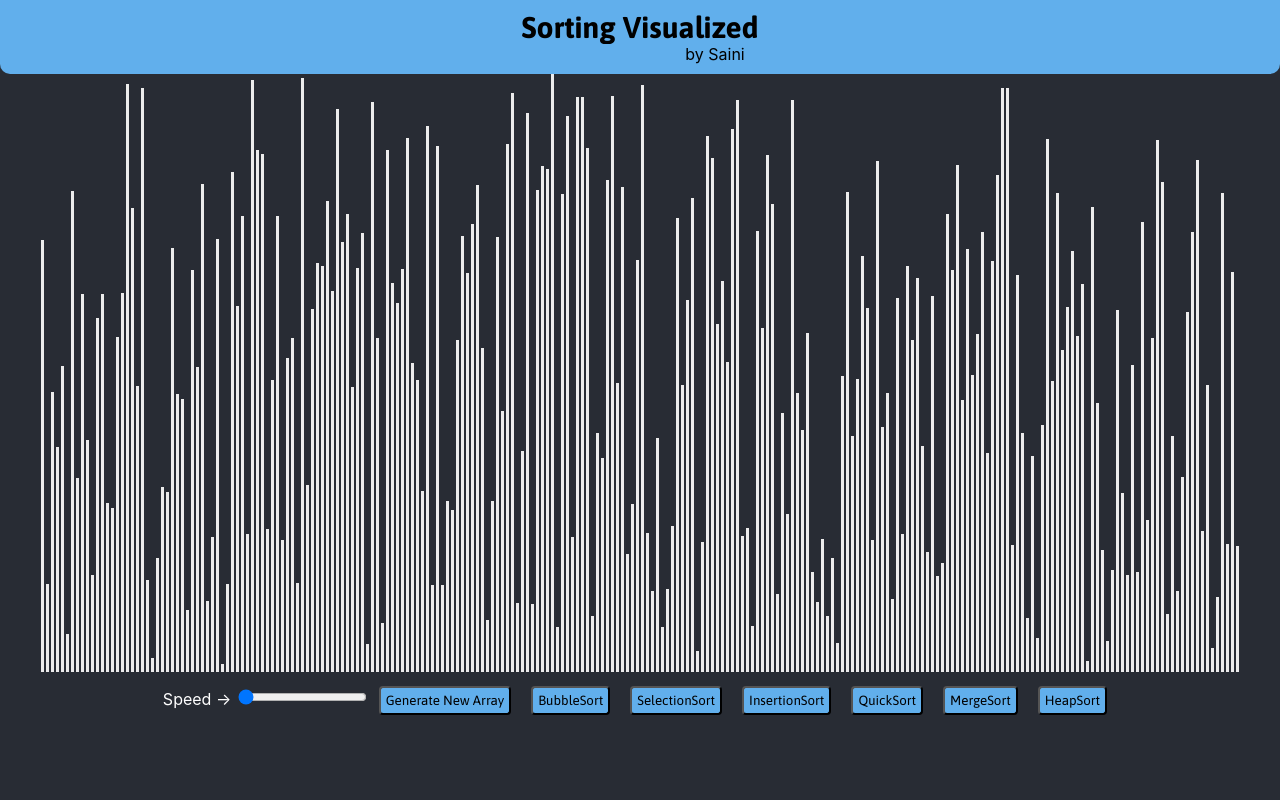
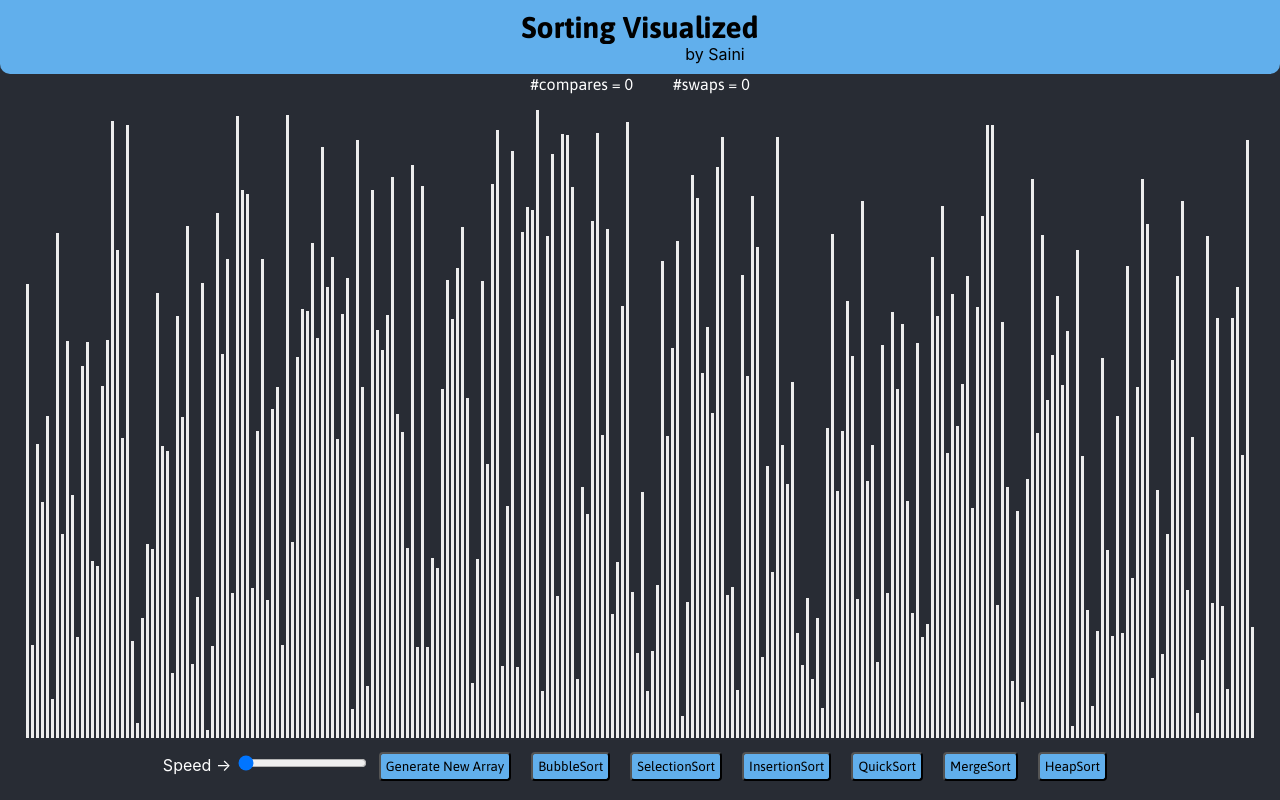
Before and after one commit to avarokin/Sorting, a React (Create React App) app: page / in a window 1280 px wide. Built offline with nearby package versions, Linux system fonts and the light colour scheme.

Commit message:
swaps and compares counters added

```diff
--- a/src/Sorting/Sorting.css
+++ b/src/Sorting/Sorting.css
@@ -35,6 +35,17 @@ body {
   display: inline;
 }
 
+.text-style {
+  color: white;
+  font-family: Asap,sans-serif;
+  display: inline;
+}
+
+.tab {
+  display: inline;
+  padding: 20px;
+}
+
 .array-container {
   position: relative;
   align-items: center;
--- a/src/Sorting/Sorting.jsx
+++ b/src/Sorting/Sorting.jsx
@@ -2,6 +2,9 @@
 import React from 'react';
 import './Sorting.css';
 import {doBubbleSort, doSelSort, doInsertionSort, doQuickSort, doMergeSort, doHeapSort } from './SortingAlgorithms.js'
+
+const NBARS = Math.floor(window.innerWidth/5)-10;
+const MAX_INTERVAL = Math.floor(window.innerHeight/1.25)-10;
 
 export default class Sorting extends React.Component {
 
@@ -22,19 +25,22 @@ export default class Sorting extends React.Component {
   resetArray () {
 
     const array = [];
-    for (let i = 0 ; i < 240  ; i++  ) {
+    for (let i = 0 ; i < NBARS  ; i++  ) {
       array.push(0);
     }
     this.setState({array});
-
     this.initiate();
+    document.getElementById('comps-id').innerHTML = 0;
+    document.getElementById('swaps-id').innerHTML = 0;
   }
 
   initiate() {
 
+    console.log(window.innerHeight);
+
     const array = [];
-    for (let i = 0 ; i < 240  ; i++  ) {
-      array.push(randomIntFromInterval(5,600));
+    for (let i = 0 ; i < NBARS  ; i++  ) {
+      array.push(randomIntFromInterval(5,MAX_INTERVAL));
     }
 
     const arrayBars = document.getElementsByClassName('array-bar');
@@ -50,10 +56,8 @@ export default class Sorting extends React.Component {
               enableButtons();
               this.setState({array});
             }
-
           }, i*(5));
       }
-
   }
 
   bubbleSort() {
@@ -63,8 +67,10 @@ export default class Sorting extends React.Component {
     var speed = parseInt(document.getElementById('input-speed').value);
     speed = (1/speed) * 1000;
 
-    const [animations,swap,array] = doBubbleSort(this.state.array);
+    const [animations,swap,array,comps,swaps] = doBubbleSort(this.state.array);
     var j = 0;
+    var swaps_t = 0;
+    var comps_t = 0;
 
     for (let i = 0; i < animations.length; i++) {
 
@@ -79,8 +85,16 @@ export default class Sorting extends React.Component {
 
       setTimeout(() => {
 
+        if (swaps_t <= swaps) {
+          document.getElementById('swaps-id').innerHTML = swaps_t
+          swaps_t++;
+        }
+        if (comps_t <= comps) {
+          document.getElementById('comps-id').innerHTML = comps_t
+          comps_t++;
+        }
+
         if (isSwap ) {
-
           const [b1height, b2height] = swap[j++];
 
           b1style.height = `${b1height}px`;
@@ -104,11 +118,13 @@ export default class Sorting extends React.Component {
     var speed = parseInt(document.getElementById('input-speed').value);
     speed = (1/speed) * 1000;
 
-    const [animations,array] = doSelSort(this.state.array);
+    const [animations,array,comps,swaps] = doSelSort(this.state.array);
 
     var previousBarOne = 0;
     var previousBarTwo = 1;
     var j = 0;
+    var swaps_t = 0;
+    var comps_t = 0;
 
     for ( let i = 0 ; i < animations.length ; i++ ) {
 
@@ -122,6 +138,15 @@ export default class Sorting extends React.Component {
       const prevb2style = arrayBars[previousBarTwo].style;
 
       setTimeout(() => {
+
+        if (swaps_t <= swaps) {
+          document.getElementById('swaps-id').innerHTML = swaps_t
+          swaps_t++;
+        }
+        if (comps_t <= comps) {
+          document.getElementById('comps-id').innerHTML = comps_t
+          comps_t++;
+        }
 
         prevb1style.backgroundColor = '#ECECEC';
         prevb2style.backgroundColor = '#ECECEC';
@@ -154,11 +179,13 @@ export default class Sorting extends React.Component {
     var speed = parseInt(document.getElementById('input-speed').value);
     speed = (1/speed) * 1000;
 
-    const [animations,array] = doInsertionSort(this.state.array);
+    const [animations,array,comps,swaps] = doInsertionSort(this.state.array);
 
     var previousBarOne = 0;
     var previousBarTwo = 1;
     var j = 0;
+    var comps_t = 0;
+    var swaps_t = 0;
 
     for ( let i = 0 ; i < animations.length ; i++ ) {
 
@@ -171,6 +198,15 @@ export default class Sorting extends React.Component {
       const prevb2style = arrayBars[previousBarTwo].style;
 
       setTimeout(() => {
+
+        if (swaps_t <= swaps) {
+          document.getElementById('swaps-id').innerHTML = swaps_t
+          swaps_t++;
+        }
+        if (comps_t <= comps) {
+          document.getElementById('comps-id').innerHTML = comps_t
+          comps_t++;
+        }
 
         prevb1style.backgroundColor = '#ECECEC';//back to black
         prevb2style.backgroundColor = '#ECECEC';
@@ -201,12 +237,14 @@ export default class Sorting extends React.Component {
     var speed = parseInt(document.getElementById('input-speed').value);
     speed = (1/speed) * 10000;
 
-    const [animations,array] = doQuickSort(this.state.array);
+    const [animations,array,comps,swaps] = doQuickSort(this.state.array);
 
     var previousBarOne = 0;
     var previousBarTwo = 1;
     var prevPivot = 0
     var j = 0;
+    var swaps_t = 0;
+    var comps_t = 0;
 
     for ( let i = 0 ; i < animations.length ; i++ ) {
 
@@ -221,6 +259,15 @@ export default class Sorting extends React.Component {
       const prevb2style = arrayBars[previousBarTwo].style;
 
       setTimeout(() => {
+
+        if (swaps_t <= swaps) {
+          document.getElementById('swaps-id').innerHTML = swaps_t
+          swaps_t++;
+        }
+        if (comps_t <= comps) {
+          document.getElementById('comps-id').innerHTML = comps_t
+          comps_t++;
+        }
 
         prevb1style.backgroundColor = '#ECECEC';//back to white
         prevb2style.backgroundColor = '#ECECEC';
@@ -257,10 +304,12 @@ export default class Sorting extends React.Component {
     var speed = parseInt(document.getElementById('input-speed').value);
     speed = (1/speed) * 10000;
 
-    const [animations,array] = doMergeSort(this.state.array);
+    const [animations,array,comps,swaps] = doMergeSort(this.state.array);
 
     var previousBarOne = 0;
     var j = 0;
+    var comps_t = 0;
+    var swaps_t = 0;
 
     for ( let i = 0 ; i < animations.length ; i++ ) {
 
@@ -271,6 +320,15 @@ export default class Sorting extends React.Component {
       const prevb1style = arrayBars[previousBarOne].style;
 
       setTimeout(() => {
+
+        if (swaps_t <= swaps) {
+          document.getElementById('swaps-id').innerHTML = swaps_t
+          swaps_t++;
+        }
+        if (comps_t <= comps) {
+          document.getElementById('comps-id').innerHTML = comps_t
+          comps_t++;
+        }
 
         prevb1style.backgroundColor = '#ECECEC';//back to black
 
@@ -297,11 +355,13 @@ export default class Sorting extends React.Component {
     var speed = parseInt(document.getElementById('input-speed').value);
     speed = (1/speed) * 10000;
 
-    const [animations,array] = doHeapSort(this.state.array);
+    const [animations,array, comps, swaps] = doHeapSort(this.state.array);
 
     var previousBarOne = 0;
     var previousBarTwo = 1;
     var j = 0;
+    var comps_t = 0;
+    var swaps_t = 0;
 
     for ( let i = 0 ; i < animations.length ; i++ ) {
 
@@ -314,6 +374,15 @@ export default class Sorting extends React.Component {
       const prevb2style = arrayBars[previousBarTwo].style;
 
       setTimeout(() => {
+
+        if (swaps_t <= swaps) {
+          document.getElementById('swaps-id').innerHTML = swaps_t
+          swaps_t++;
+        }
+        if (comps_t <= comps) {
+          document.getElementById('comps-id').innerHTML = comps_t
+          comps_t++;
+        }
 
         prevb1style.backgroundColor = '#ECECEC';//back to black
         prevb2style.backgroundColor = '#ECECEC';
@@ -347,8 +416,15 @@ export default class Sorting extends React.Component {
       <div className='array-container'>
 
         <div className='title'>Sorting Visualized</div>
+        <div className='name'>by Saini</div>
 
-        <div className='name'>by Saini</div>
+        <div className='text-style'>#compares = </div>
+        <output className='text-style' id='comps-id'></output>
+        <p className='tab'></p>
+        <div className='text-style'>#swaps = </div>
+        <output className='text-style' id='swaps-id'></output>
+
+        <p></p>
 
         {array.map((value,index) => (
             <div
--- a/src/Sorting/SortingAlgorithms.js
+++ b/src/Sorting/SortingAlgorithms.js
@@ -2,6 +2,8 @@ export function doBubbleSort(array) {
 
   const animations = [];
   const swap = [];
+  var compares = 0;
+  var swaps = 0;
 
   for (var i = 0; i < array.length-1; i++) {
     for (var j = 0; j < array.length-i-1; j++) {
@@ -9,12 +11,14 @@ export function doBubbleSort(array) {
       // Push to animations for comparison color change
       animations.push([j,j+1]);
       animations.push([j,j+1]);
+      compares++;
       if (array[j] > array[j+1]) {
         swap.push([array[j+1],array[j]]);
         swap.push([array[j+1],array[j]]);
         var temp = array[j];
         array[j] = array[j+1];
         array[j+1] = temp;
+        swaps++;
       } else {
         swap.push([array[j],array[j+1]]);
         swap.push([array[j],array[j+1]]);
@@ -22,7 +26,7 @@ export function doBubbleSort(array) {
     }
   }
 
-  return [animations,swap,array];
+  return [animations,swap,array,compares,swaps];
 }
 
 
@@ -31,6 +35,8 @@ export function doSelSort(array) {
     const animations = [];
     var min = array[0];
     var minIndex = 0;
+    var comps = 0;
+    var swaps = 0;
 
   for ( let i = 0 ;i < array.length ; i++ ) {
 
@@ -39,23 +45,27 @@ export function doSelSort(array) {
 
     for ( let j = i ; j < array.length ; j++ ) {
       animations.push([false,j,minIndex]);
+      comps++;
       if ( min > array[j] ) {
         min = array[j];
         minIndex = j;
       }
     }
     animations.push([true,i,minIndex,array[i],array[minIndex]]);
+    swaps++;
     let temp = array[i];
     array[i] = array[minIndex];
     array[minIndex] = temp;
   }
 
-  return [animations,array];
+  return [animations,array,comps,swaps];
 }
 
 export function doInsertionSort(array) {
 
   const animations = [];
+  var swaps = 0;
+  var comps = 0;
 
   for ( let i = 1 ; i < array.length ; i++ ) {
 
@@ -63,55 +73,60 @@ export function doInsertionSort(array) {
     let j = i-1;
 
     while( j >= 0 && array[j] >= key) {
+      comps++;
+      swaps++;
       array[j+1] = array[j];
       animations.push([false,j+1,j,array[j+1],array[j]]);
       animations.push([true,j+1,j,array[j+1],array[j]]);
       j--;
     }
+    comps++;
     array[j+1] = key;
   }
-  return [animations,array];
+  return [animations,array,comps,swaps];
 }
 
 export function doQuickSort(array) {
 
   const animations = [];
+  var cs = [0,0];
 
   var low = 0;
   var high = array.length - 1;
 
-  quickSort(array,animations, low, high);
-
-  return [animations,array];
+  quickSort(array,animations, low, high, cs);
+  return [animations,array,cs[0],cs[1]];
 }
 
-function quickSort(array,animations,low,high) {
+function quickSort(array,animations,low,high,cs) {
 
   if (low < high) {
     var i = 0;
-    i = divide(array,animations, low, high);
+    i = divide(array,animations, low, high,cs);
 
-    quickSort(array,animations, low, i - 1);
-    quickSort(array,animations, i + 1, high);
+    quickSort(array,animations, low, i - 1,cs);
+    quickSort(array,animations, i + 1, high,cs);
   }
 
 }
 
-function divide(array,animations,low,high) {
+function divide(array,animations,low,high,cs) {
   var pi = low;
   var lower = low + 1;
   animations.push([true,pi,0,0,0,0]);
 
   for (var i = lower; i <= high; i++) {
-
+    cs[0]++;
     if (array[i] < array[pi]) {
       animations.push([false,pi,lower,i,array[lower],array[i]]);
+      cs[1]++;
       exch(array, i, lower);
       lower++;
     }
   }
   --lower;
   animations.push([false,pi,lower,pi,array[lower],array[pi]]);
+  cs[1]++;
   exch(array, lower, pi);
   pi = lower;
 
@@ -126,22 +141,25 @@ function exch(array, i, j) {
 
 export function doMergeSort(array) {
   const animations = [];
-  divide2(array, animations, 0, (array.length - 1));
-  return [animations,array];
+  var cs = [0,0];
+
+  divide2(array, animations, 0, (array.length - 1),cs);
+  return [animations,array, cs[0],cs[1]];
 }
 
-function divide2(array,animations,left,right) {
+function divide2(array,animations,left,right,cs) {
 
+  cs[0]++;
   if (left < right) {
             var mid = Math.floor((left + right) / 2);
-            divide2(array, animations, left, mid);
-            divide2(array, animations, mid + 1, right);
+            divide2(array, animations, left, mid,cs);
+            divide2(array, animations, mid + 1, right,cs);
 
-            merge(array, animations, left, mid, right);
+            merge(array, animations, left, mid, right,cs);
         }
 }
 
-function merge(array, animations, left, mid, right) {
+function merge(array, animations, left, mid, right,cs) {
 
   let aux = array.slice();
 
@@ -150,12 +168,20 @@ function merge(array, animations, left, mid, right) {
   for (let k = left; k <= right; k++) {
     if (i > mid) {
       array[k] = aux[j++];
+      cs[0]++;
+      cs[1]++;
     } else if (j > right) {
       array[k] = aux[i++];
+      cs[0]++;
+      cs[1]++;
     } else if (aux[j] <= aux[i]) {
       array[k] = aux[j++];
+      cs[0]++;
+      cs[1]++;
     } else {
       array[k] = aux[i++];
+      cs[0]++;
+      cs[1]++;
     }
     animations.push([false, k, array[k]]);
     animations.push([true, k, array[k]]);
@@ -165,26 +191,30 @@ function merge(array, animations, left, mid, right) {
 export function doHeapSort(array) {
 
   const animations = [];
+  var cs = [0,0];
 
   let n = array.length;
           for (let k = Math.floor(n / 2); k >= 1; k--)
-              sink(array,animations, k, n);
+              sink(array,animations, k, n,cs);
           while (n > 1) {
+              cs[0]++;
               exch2(array, 1, n--);
-              sink(array,animations, 1, n);
+              sink(array,animations, 1, n,cs);
               animations.push([false,1,n,array[1],array[n]]);
               animations.push([true,1,n,array[1],array[n]]);
 
           }
-  return [animations,array];
+  return [animations,array,cs[0],cs[1]];
 }
 
-function sink(array, animations, k, n) {
+function sink(array, animations, k, n, cs) {
+
   while (2 * k <= n) {
-
     let j = 2 * k;
+    cs[0]++;
 
     if (j < n && less(array, j, j + 1)){
+      cs[0]++;
       j++;
     }
 
@@ -196,7 +226,7 @@ function sink(array, animations, k, n) {
       animations.push([false,k,j,array[k],array[j]]);
       animations.push([true,k,j,array[k],array[j]]);
     }
-
+    cs[1]++;
     exch2(array, k, j);
     k = j;
         }
```
Lines whose indentation alone changed are shown as unchanged.
